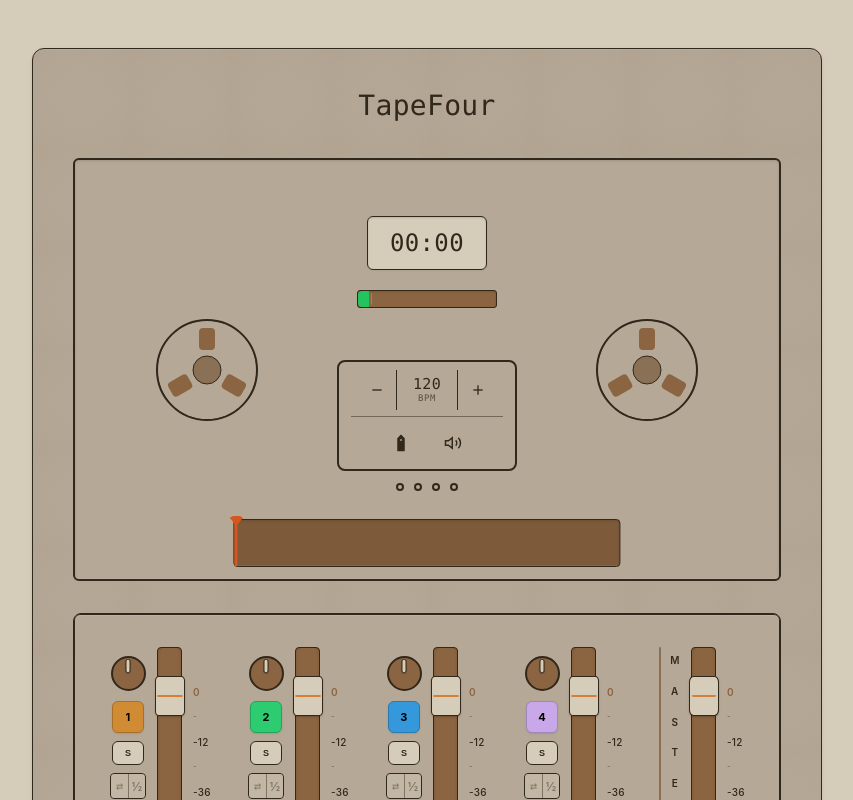
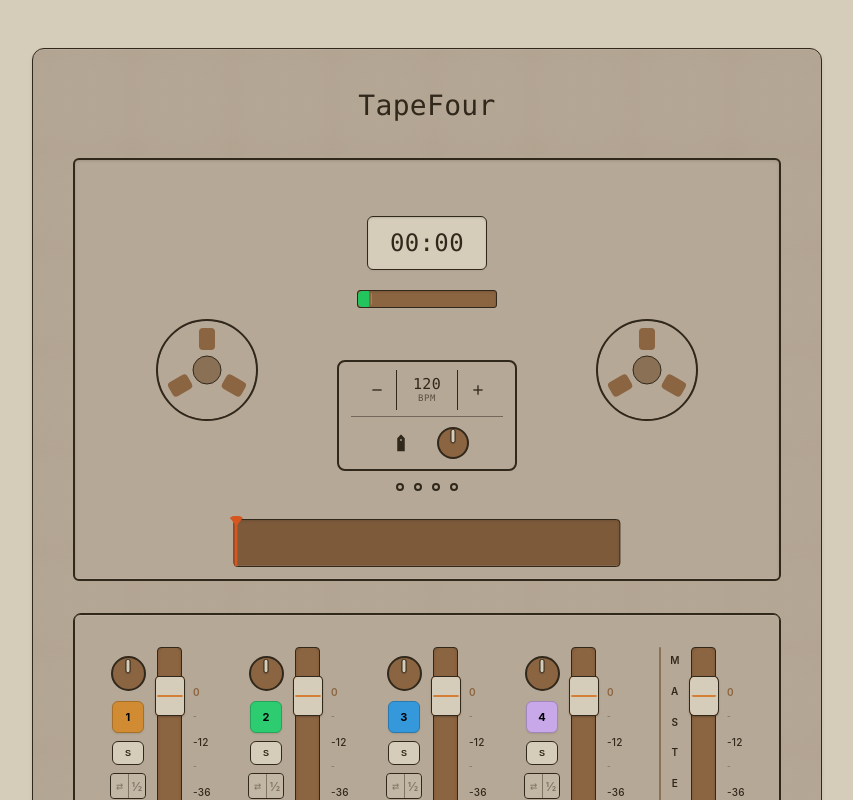
Before and after one commit to fxcircus/tapeFour, a React (Vite) app in the folder tapefour-react/: page / in a window 1280 px wide. Shown: the top 800 px of the page, without its empty margins (213-1066 px from the left). Built offline with nearby package versions, Linux system fonts and the light colour scheme; no server answers.

Commit message:
metronome volume knob

```diff
--- a/tapefour-react/src/components/Metronome.tsx
+++ b/tapefour-react/src/components/Metronome.tsx
@@ -17,6 +17,7 @@ class MetronomeEngine {
   running: boolean = false;
   muted: boolean = false;
   onBeatChange: ((beat: number) => void) | null = null;
+  gainNode: GainNode | null = null;
 
   constructor(tempo: number, onBeatChange?: (beat: number) => void) {
     this.tempo = tempo;
@@ -28,6 +29,11 @@ class MetronomeEngine {
   init() {
     try {
       this.context = new (window.AudioContext || (window as any).webkitAudioContext)();
+      if (!this.gainNode) {
+        this.gainNode = this.context.createGain();
+        this.gainNode.gain.value = 0.5;
+        this.gainNode.connect(this.context.destination);
+      }
       return true;
     } catch (e) {
       console.error("Web Audio API not supported in this browser:", e);
@@ -77,6 +83,10 @@ class MetronomeEngine {
     this.muted = muted;
   }
 
+  setVolume(vol: number) {
+    if (this.gainNode) this.gainNode.gain.value = vol;
+  }
+
   private clearTimer() {
     if (this.timerID !== null) {
       window.clearTimeout(this.timerID);
@@ -99,7 +109,7 @@ class MetronomeEngine {
     }
 
     osc.connect(gain);
-    gain.connect(this.context.destination);
+    gain.connect(this.gainNode!);
 
     gain.gain.setValueAtTime(0, time);
     gain.gain.linearRampToValueAtTime(gain.gain.value, time + 0.01);
@@ -163,6 +173,9 @@ const Metronome: FC<MetronomeProps> = ({ bpm: initialBpm, onBpmChange }) => {
   const [bpm, setBpm] = useState(initialBpm);
   const [currentBeat, setCurrentBeat] = useState(0);
   const beats = [0, 1, 2, 3]; // 4/4 time signature
+  const [volume, setVolume] = useState(50); // 0-100
+  const volumeKnobRef = useRef<HTMLDivElement>(null);
+  const isDraggingRef = useRef(false);
 
   // Refs
   const metronomeRef = useRef<MetronomeEngine | null>(null);
@@ -215,6 +228,69 @@ const Metronome: FC<MetronomeProps> = ({ bpm: initialBpm, onBpmChange }) => {
       metronomeRef.current.setMuted(muteSound);
     }
   }, [muteSound]);
+
+  // Interactive knob logic
+  useEffect(() => {
+    const knob = volumeKnobRef.current;
+    if (!knob) return;
+
+    const updateKnobRotation = (value: number) => {
+      const rotation = (value - 50) * 2.7;
+      knob.style.setProperty('--rotation', `${rotation}deg`);
+    };
+
+    updateKnobRotation(volume);
+
+    const onMouseDown = (e: MouseEvent) => {
+      isDraggingRef.current = true;
+      document.body.style.userSelect = 'none';
+      knob.setAttribute('data-start-y', e.clientY.toString());
+      knob.setAttribute('data-start-value', volume.toString());
+      e.preventDefault();
+    };
+
+    const onMouseMove = (e: MouseEvent) => {
+      if (isDraggingRef.current) {
+        const startY = Number(knob.getAttribute('data-start-y'));
+        const startValue = Number(knob.getAttribute('data-start-value'));
+        const deltaY = startY - e.clientY;
+        const sensitivity = 0.5;
+        const newValue = Math.max(0, Math.min(100, startValue + deltaY * sensitivity));
+        setVolume(newValue);
+        updateKnobRotation(newValue);
+        e.preventDefault();
+      }
+    };
+
+    const onMouseUp = () => {
+      isDraggingRef.current = false;
+      document.body.style.userSelect = '';
+    };
+
+    const onDblClick = () => {
+      setVolume(50);
+      updateKnobRotation(50);
+    };
+
+    knob.addEventListener('mousedown', onMouseDown);
+    knob.addEventListener('dblclick', onDblClick);
+    window.addEventListener('mousemove', onMouseMove);
+    window.addEventListener('mouseup', onMouseUp);
+
+    return () => {
+      knob.removeEventListener('mousedown', onMouseDown);
+      knob.removeEventListener('dblclick', onDblClick);
+      window.removeEventListener('mousemove', onMouseMove);
+      window.removeEventListener('mouseup', onMouseUp);
+    };
+  }, [volume]);
+
+  // Update metronome engine volume
+  useEffect(() => {
+    if (metronomeRef.current) {
+      metronomeRef.current.setVolume(volume / 100);
+    }
+  }, [volume]);
 
   // Start/stop metronome
   useEffect(() => {
@@ -321,24 +397,24 @@ const Metronome: FC<MetronomeProps> = ({ bpm: initialBpm, onBpmChange }) => {
               </svg>
             )}
           </button>
-          <button
-            className={`metronome-btn transport-btn mute-btn${muteSound ? ' active' : ''}`}
-            onClick={toggleMute}
-            aria-label={muteSound ? "Unmute Metronome" : "Mute Metronome"}
+          <div
+            className="pan-knob-container"
+            ref={volumeKnobRef}
+            tabIndex={0}
+            aria-label="Metronome Volume"
+            style={{ '--rotation': `${(volume - 50) * 2.7}deg` } as React.CSSProperties}
           >
-            {muteSound ? (
-              <svg width="18" height="18" viewBox="0 0 24 24" fill="none" stroke="currentColor" strokeWidth="2">
-                <path d="M11 5L6 9H2v6h4l5 4V5z"></path>
-                <line x1="23" y1="9" x2="17" y2="15"></line>
-                <line x1="17" y1="9" x2="23" y2="15"></line>
-              </svg>
-            ) : (
-              <svg width="18" height="18" viewBox="0 0 24 24" fill="none" stroke="currentColor" strokeWidth="2">
-                <path d="M11 5L6 9H2v6h4l5 4V5z"></path>
-                <path d="M19.07 4.93a10 10 0 0 1 0 14.14M15.54 8.46a5 5 0 0 1 0 7.07"></path>
-              </svg>
-            )}
-          </button>
+            <input
+              type="range"
+              min={0}
+              max={100}
+              value={volume}
+              onChange={e => setVolume(Number(e.target.value))}
+              className="pan-knob metronome-volume-knob"
+              aria-label="Metronome Volume"
+              style={{ width: 32, height: 32 }}
+            />
+          </div>
         </div>
       </div>
       <div className="beats-row">
```
